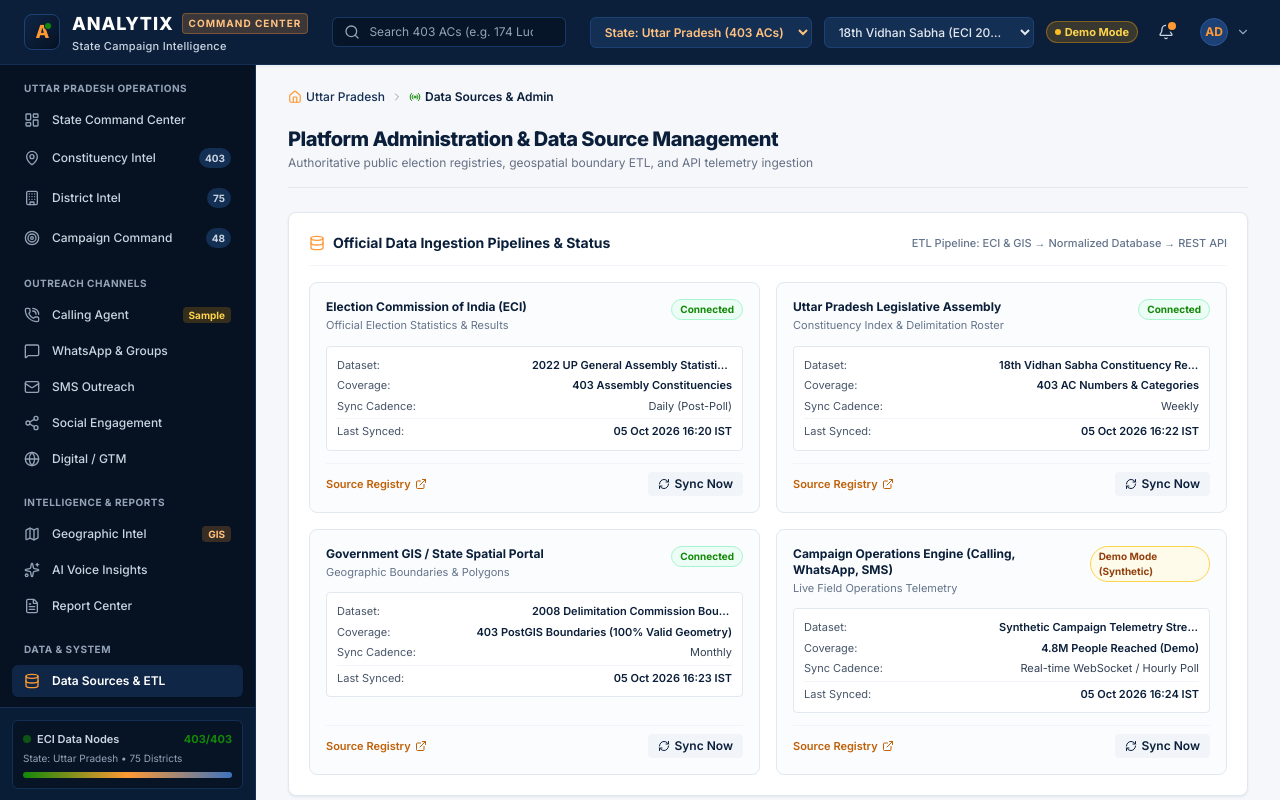
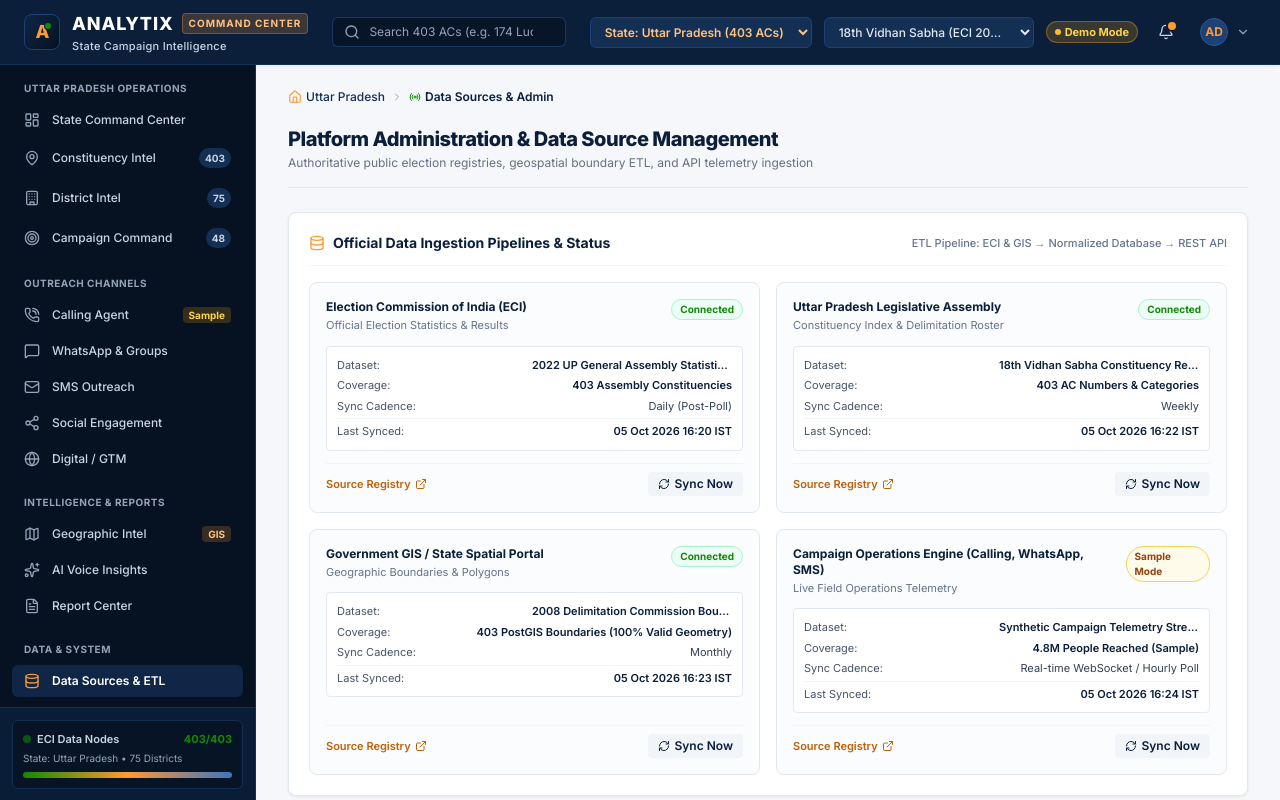
Before and after one commit to saikirankurapti-glitch/elections-analytics, a React (Vite) app: page / in a window 1280 px wide. Both pictures are taken after a click on the button "Data Sources & ETL". Shown: the top 800 px of the page. Built offline with nearby package versions, Linux system fonts and the light colour scheme.

Commit message:
Normalize sample analytics labels

```diff
--- a/src/pages/AdminSettingsPage.tsx
+++ b/src/pages/AdminSettingsPage.tsx
@@ -62,11 +62,11 @@ export const AdminSettingsPage: React.FC = () => {
       id: 'campaign-telemetry',
       name: 'Campaign Operations Engine (Calling, WhatsApp, SMS)',
       type: 'Live Field Operations Telemetry',
-      status: 'Demo Mode (Synthetic)',
+      status: 'Sample Mode',
       lastSync: '05 Oct 2026 16:24 IST',
       dataset: 'Synthetic Campaign Telemetry Stream',
       frequency: 'Real-time WebSocket / Hourly Poll',
-      records: '4.8M People Reached (Demo)',
+      records: '4.8M People Reached (Sample)',
       url: 'https://api.analytix.internal/v1/telemetry'
     }
   ]);
@@ -289,7 +289,7 @@ export const AdminSettingsPage: React.FC = () => {
           </div>
 
           <p className="text-xs text-slate-600 leading-relaxed">
-            The platform provides clean abstraction providers so mock demonstration data can be swapped for authorized live campaign endpoints without touching the UI.
+            The platform provides clean abstraction providers so sample data can be swapped for authorized live campaign endpoints without touching the UI.
           </p>
 
           <div className="space-y-3 text-xs">
@@ -299,7 +299,7 @@ export const AdminSettingsPage: React.FC = () => {
                 <div className="text-[11px] text-slate-500 font-mono mt-0.5">POST https://api.analytix.in/v1/voice/stream</div>
               </div>
               <span className="text-[10px] font-bold text-amber-700 bg-amber-50 px-2 py-0.5 rounded border border-amber-300">
-                Demo Provider
+                Sample Provider
               </span>
             </div>
 
@@ -309,7 +309,7 @@ export const AdminSettingsPage: React.FC = () => {
                 <div className="text-[11px] text-slate-500 font-mono mt-0.5">POST https://api.analytix.in/v1/meta/webhook</div>
               </div>
               <span className="text-[10px] font-bold text-amber-700 bg-amber-50 px-2 py-0.5 rounded border border-amber-300">
-                Demo Provider
+                Sample Provider
               </span>
             </div>
 
@@ -319,7 +319,7 @@ export const AdminSettingsPage: React.FC = () => {
                 <div className="text-[11px] text-slate-500 font-mono mt-0.5">Sender ID: UP-CAMPAIGN</div>
               </div>
               <span className="text-[10px] font-bold text-amber-700 bg-amber-50 px-2 py-0.5 rounded border border-amber-300">
-                Demo Provider
+                Sample Provider
               </span>
             </div>
           </div>
```
